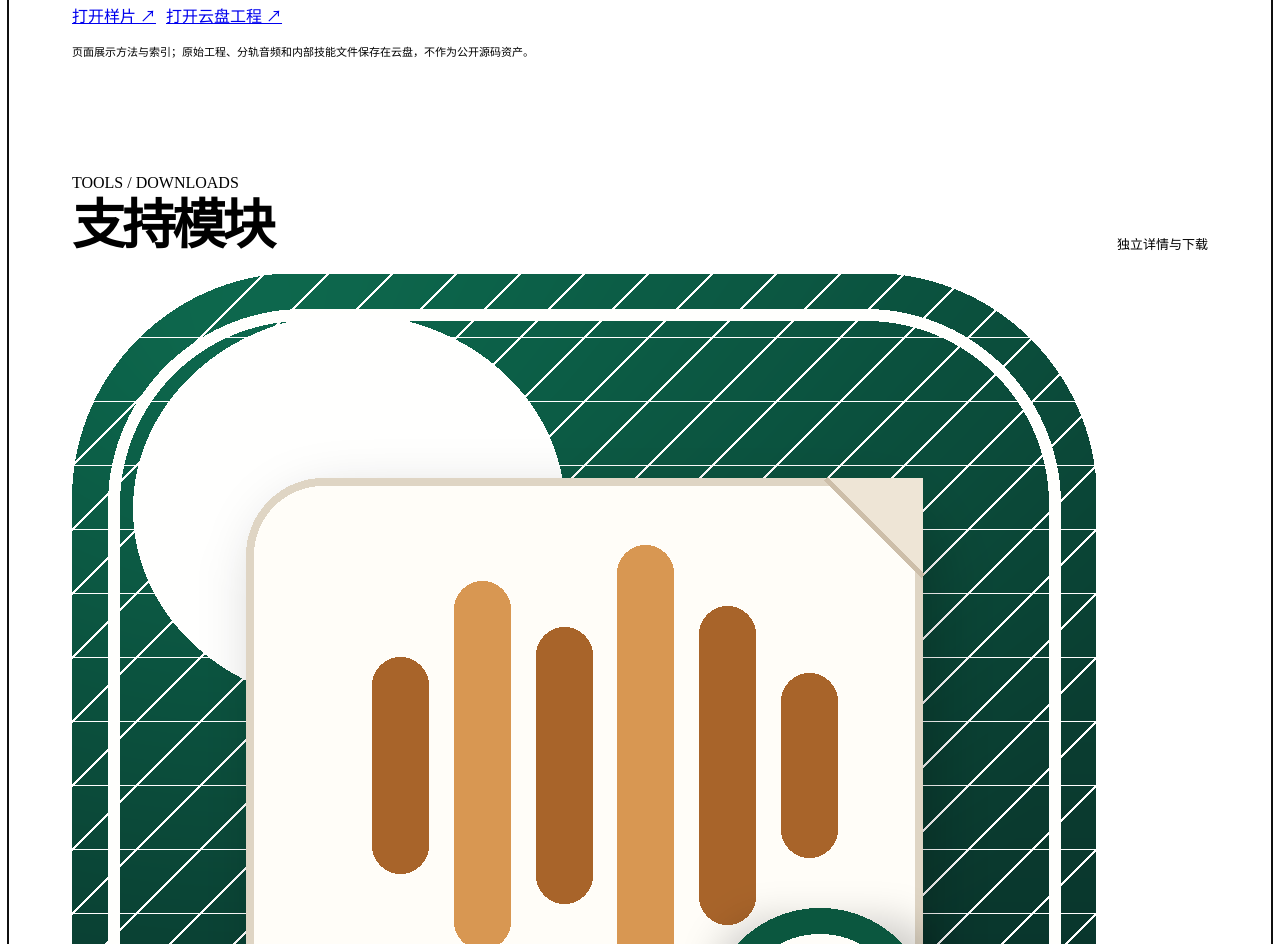
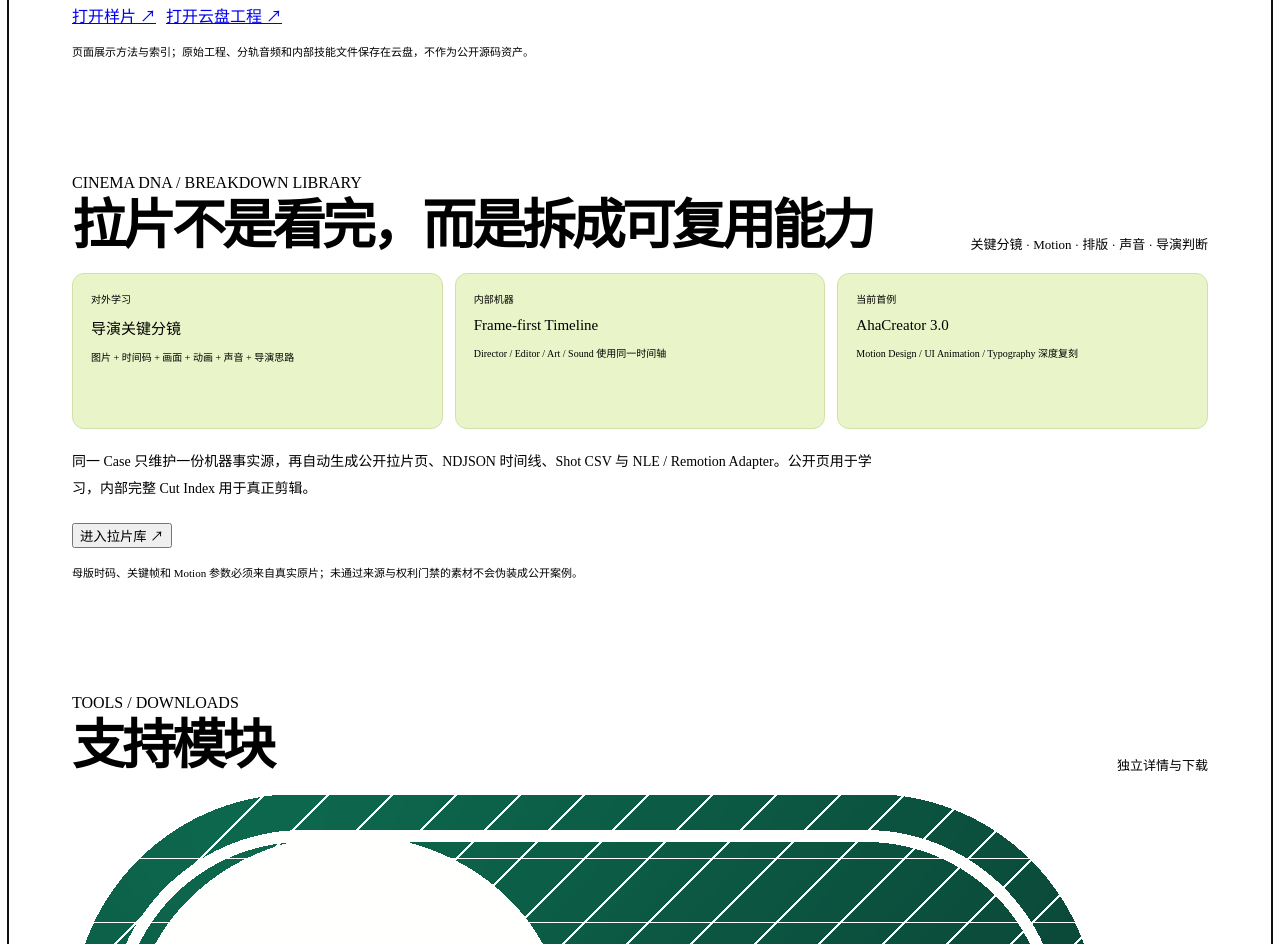
Before and after one commit to suwujin-code/intelligent-editing-site, a website built with Vite: page index.html in a window 1280 px wide. Shown: the part 3528-4472 px from the top of the page. Built offline with nearby package versions, Linux system fonts and the light colour scheme.

Commit message:
feat: surface breakdown library in project page

```diff
--- a/index.html
+++ b/index.html
@@ -35,5 +35,6 @@
     </footer>
     <script src="app-capability-proof-v3.js"></script>
     <script src="breakdowns.js?v=cinema-dna-v1-20260810"></script>
+    <script src="breakdowns-entry.js?v=cinema-dna-v1-20260810"></script>
   </body>
 </html>
```
